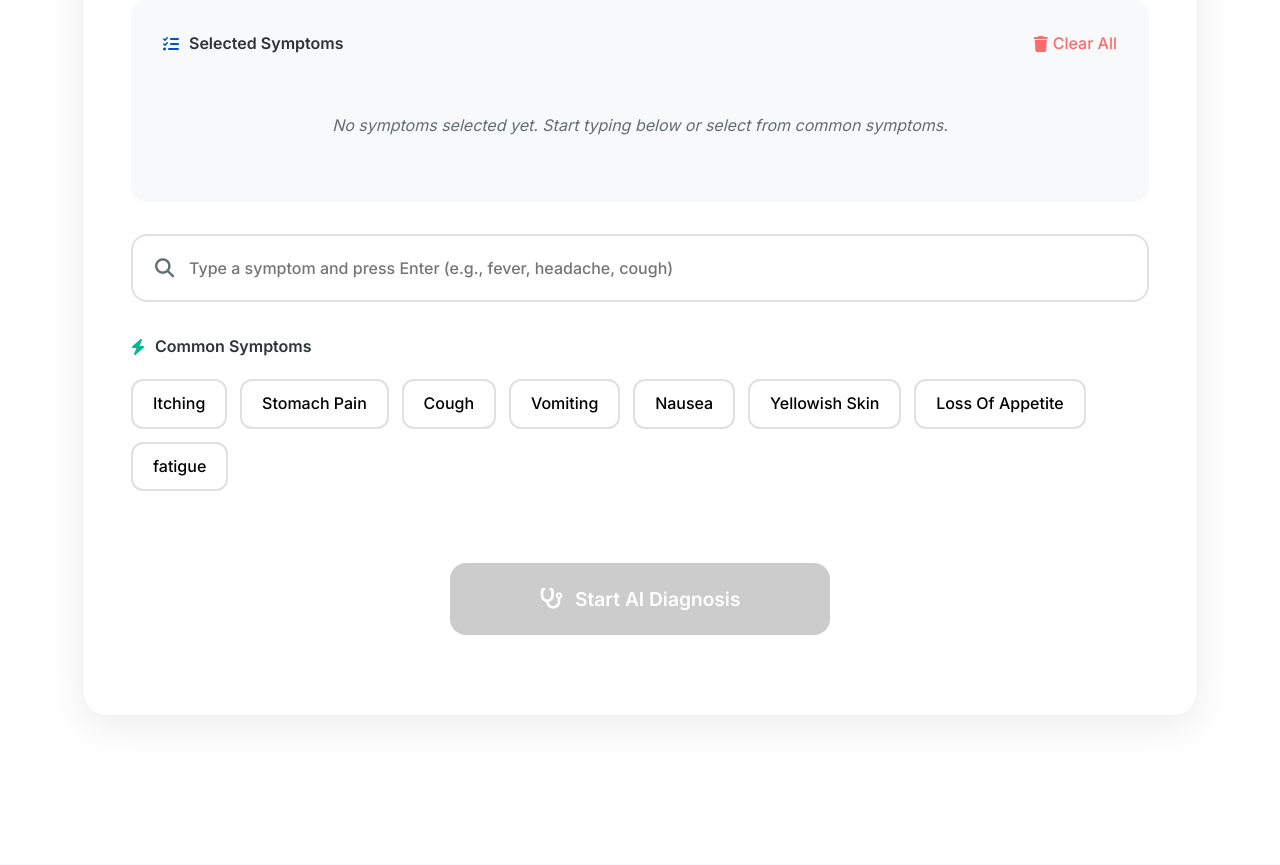
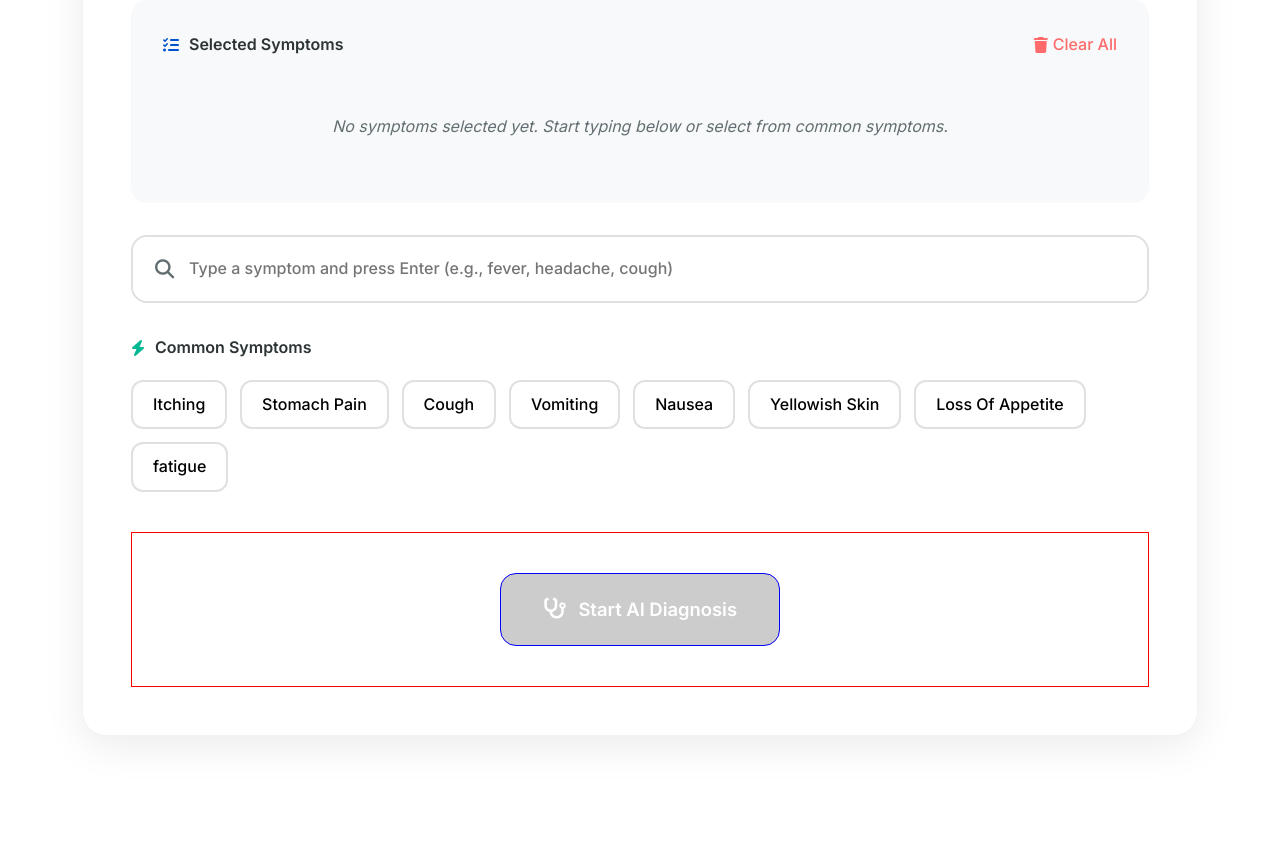
Before and after one commit to boughanmiyoussef/SmartMed, a Flask app: page / in a window 1280 px wide. Shown: the part 4053-4918 px from the top of the page. Run offline with Flask 3, Linux system fonts and the light colour scheme.

Commit message:
Project description

```diff
--- a/templates/index.html
+++ b/templates/index.html
@@ -991,30 +991,37 @@
         }
 
         /* Diagnosis Button */
-        .diagnose-button-container {
-            text-align: center;
-            padding: 2rem 0;
-            position: center;
-        }
-
+.diagnose-button-container {
+    display: flex;
+    justify-content: center;
+    align-items: center;
+    padding: 2.5rem 0;
+    width: 100%;
+    min-height: 120px;
+    border: 1px solid red; /* Debug - remove later */
+}
+
+/* Button - FIXED VERSION */
 .diagnose-btn {
     background: linear-gradient(135deg, var(--primary-blue), var(--secondary-blue));
     color: white;
     border: none;
-    padding: 1.3rem 0;
-    font-size: 1.2rem;
+    padding: 1.3rem 2rem; /* Reduced horizontal padding */
+    font-size: 1.15rem; /* Slightly smaller */
     font-weight: 600;
     border-radius: 16px;
     cursor: pointer;
     transition: all 0.3s ease;
     box-shadow: 0 10px 30px rgba(0, 82, 204, 0.3);
-    display: inline-flex;
+    display: inline-flex; /* ← Keep inline-flex, NOT block */
     align-items: center;
     justify-content: center;
-    width: 380px;
-    /* position: fixed; */
-    overflow: hidden;
+    max-width: 380px; /* Maximum width */
+    min-width: 280px; /* Minimum width */
+    width: auto; /* Auto width based on content */
+    flex-shrink: 0; /* Don't shrink */
     white-space: nowrap;
+    border: 1px solid blue; /* Debug - remove later */
 }
         /* .diagnose-btn::before {
             content: '';
```
